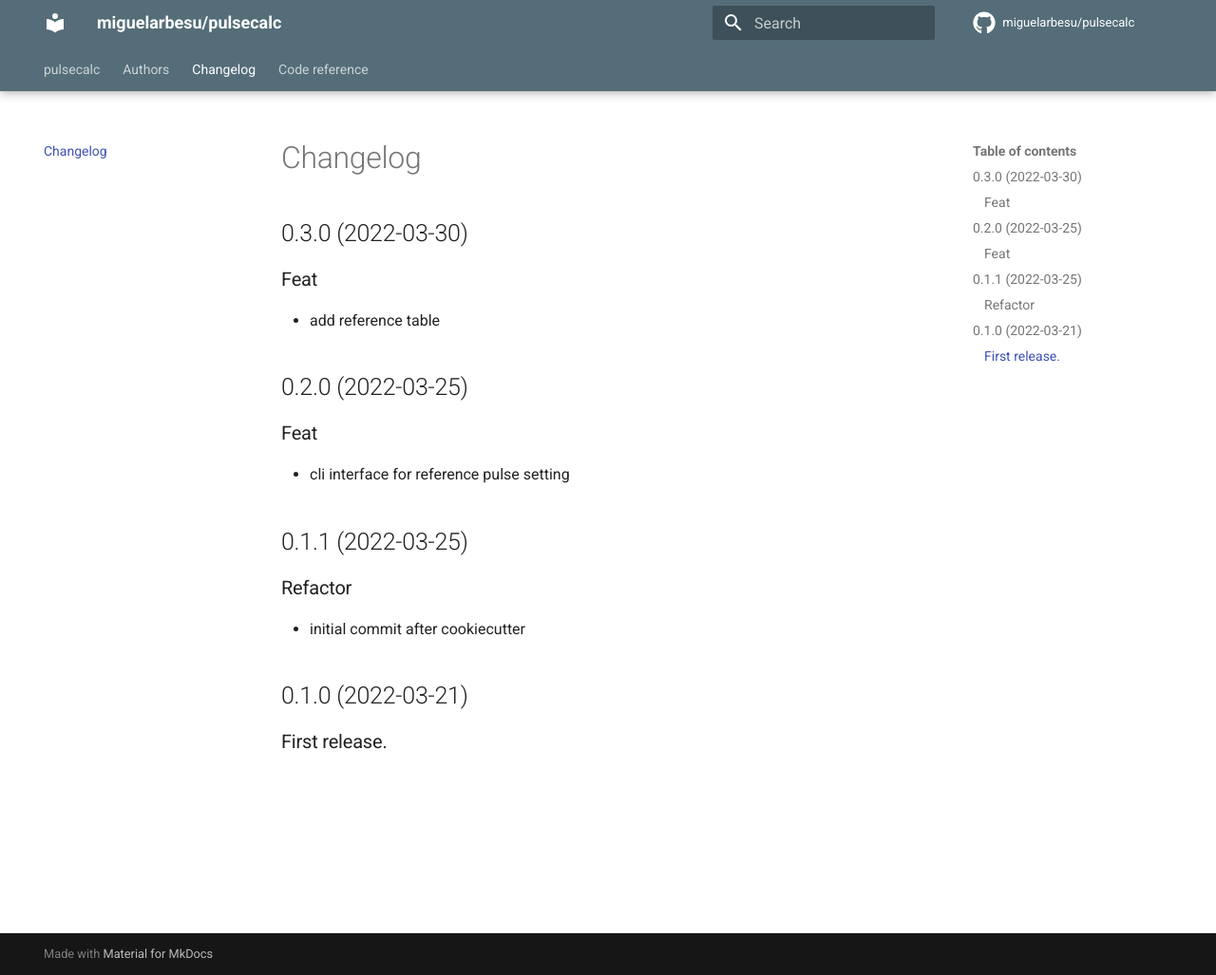
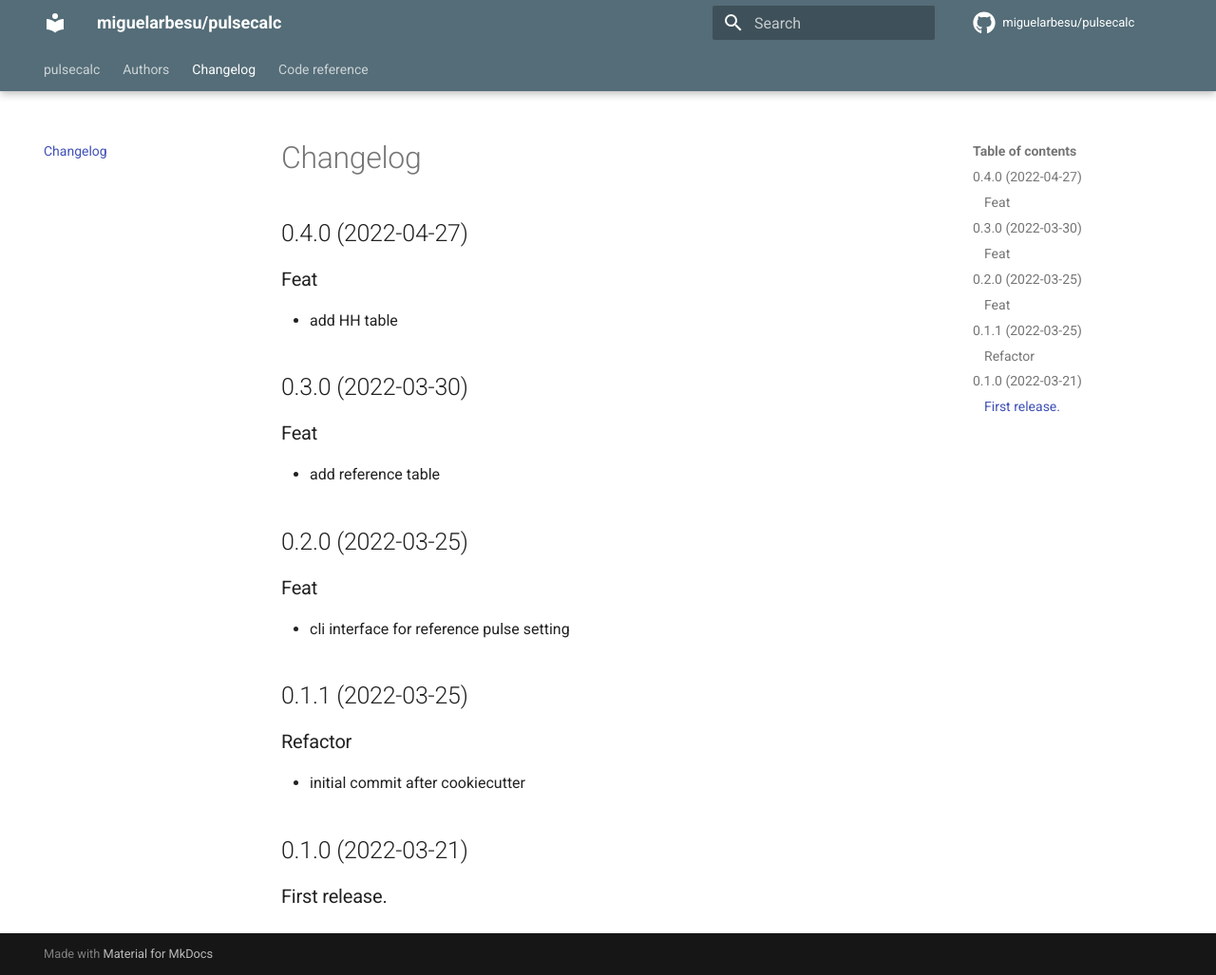
Before and after one commit to miguelarbesu/pulsecalc, an MkDocs documentation site: the page built from docs/changelog.md, in a window 1280 px wide and 1027 px high. Shown: the whole window at 95% size. Built offline with MkDocs 1.6.1 and Material for MkDocs 9.7.7, drawn with Linux system fonts in a browser that asks for light colours; comment, search, counter and statistics services are not loaded.

Commit message:
bump: version 0.3.0 → 0.4.0

```diff
--- a/docs/changelog.md
+++ b/docs/changelog.md
@@ -1,4 +1,10 @@
 # Changelog
+
+## 0.4.0 (2022-04-27)
+
+### Feat
+
+- add HH table
 
 ## 0.3.0 (2022-03-30)
 
--- a/pyproject.toml
+++ b/pyproject.toml
@@ -1,5 +1,5 @@
 [tool.commitizen]
-version = "0.3.0"
+version = "0.4.0"
 version_files = ["src/pulsecalc/_version.py"]
 changelog_file = "docs/changelog.md"
 update_changelog_on_bump = true
```
